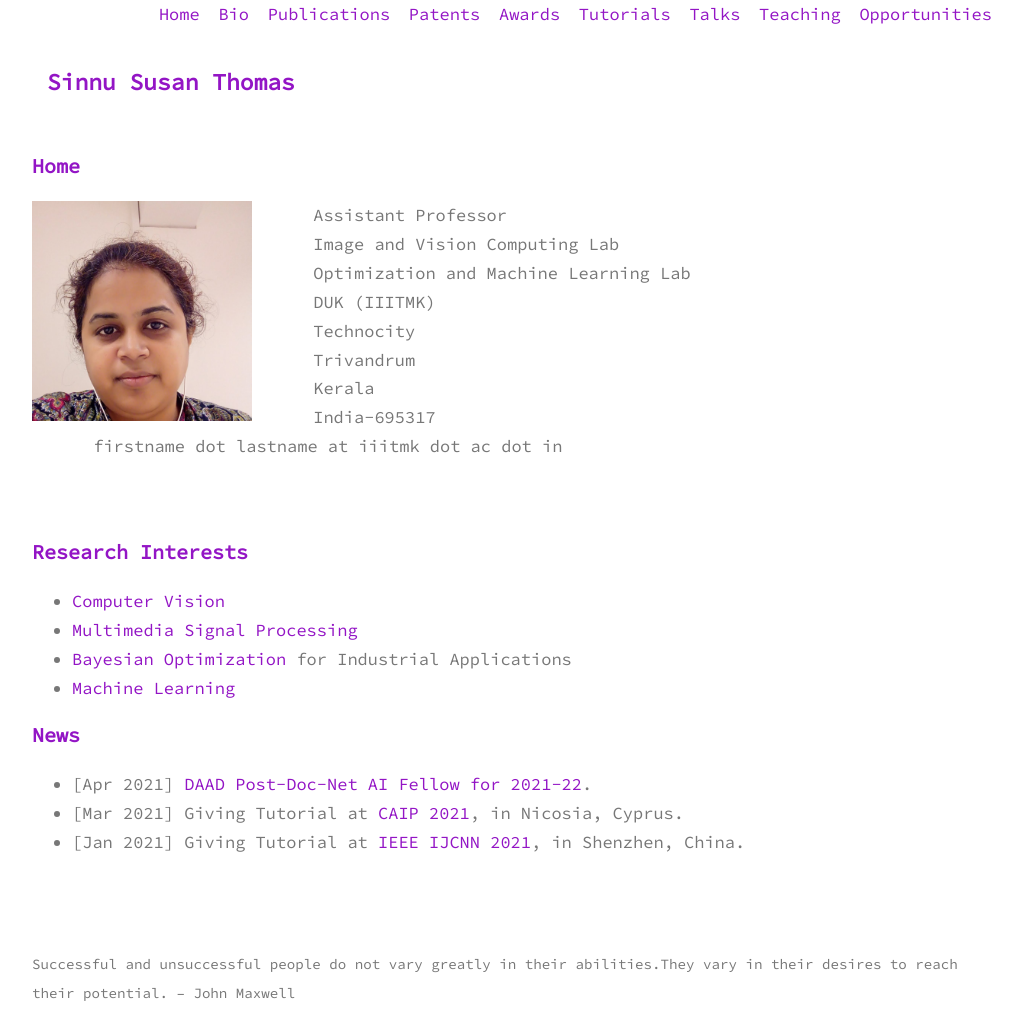
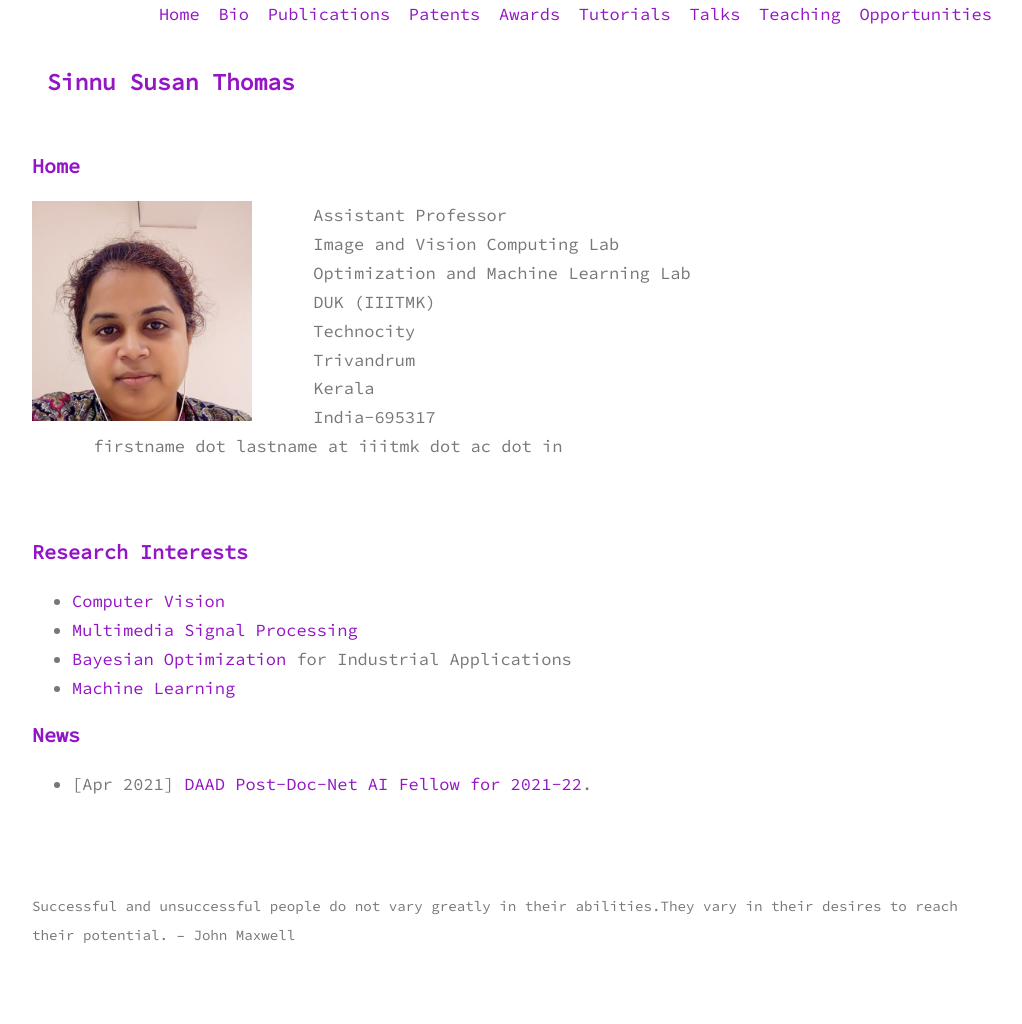
Before and after one commit to sinnuthomas/sinnuthomas.github.io, a Jekyll site: the page built from index.md, in a window 1280 px wide. Shown: the whole page, without its empty margins (128-1150 px from the left). Built offline with Jekyll 4.4.1, drawn with Linux system fonts in a browser that asks for light colours; after the commit the page ends 966 px from its top, so only the background shows below that.

Commit message:
Update index.md

```diff
--- a/index.md
+++ b/index.md
@@ -24,8 +24,7 @@ title: Home
 
 ## News
 * [Apr 2021] [DAAD Post-Doc-Net AI Fellow for 2021-22](https://www.daad.de/en/the-daad/postdocnet/fellows/fellows/).
-* [Mar 2021] Giving Tutorial at [CAIP 2021](http://cyprusconferences.org/caip2021/tutorials/), in Nicosia, Cyprus.
-* [Jan 2021] Giving Tutorial at [IEEE IJCNN 2021](https://www.ijcnn.org/tutorials), in Shenzhen, China.
+
 
 
 <br/><br/>
```
